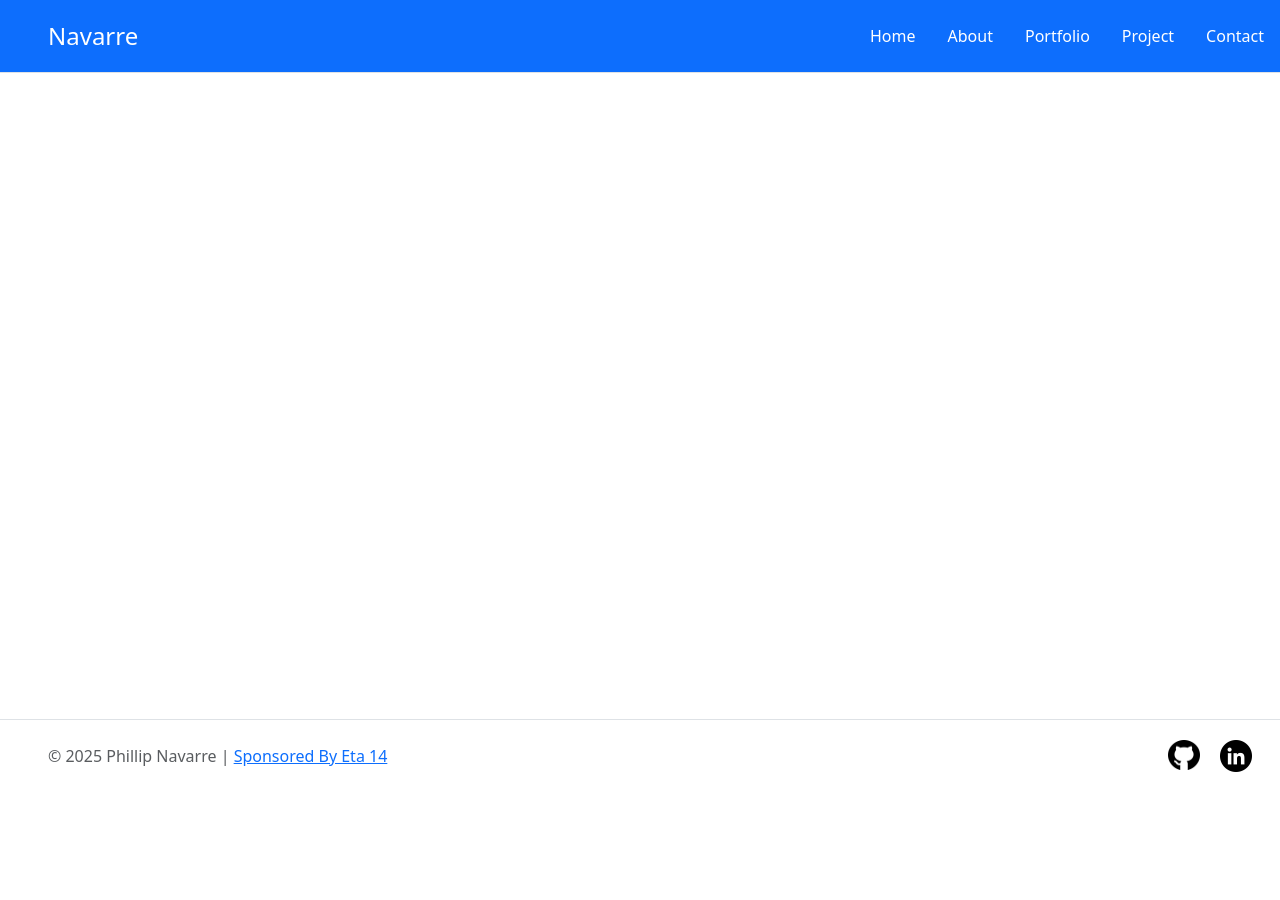
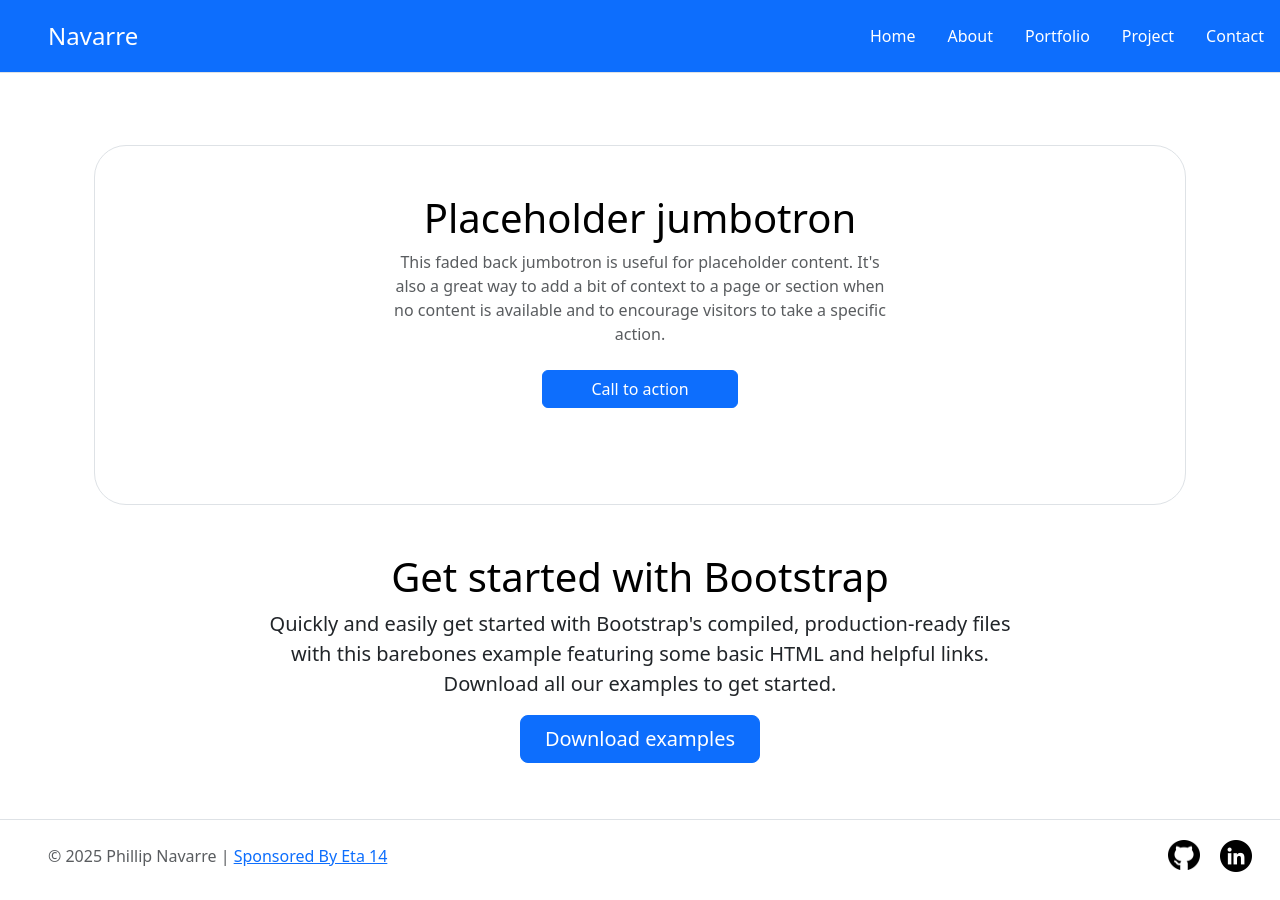
Before and after one commit to One4TheNation/ReactProj, a React (Vite) app: page /contact in a window 1280 px wide. Before the commit the page ends 800 px from the top, so only its background shows below. Built offline with nearby package versions, Linux system fonts and the light colour scheme.

Commit message:
fixing contact page

```diff
--- a/src/pages/ContactPage.jsx
+++ b/src/pages/ContactPage.jsx
@@ -6,7 +6,32 @@ function ContactPage(props) {
     <main
       role="main"
       className="container text-center d-flex flex-column align-items-center justify-content-center"
-    ></main>
+    >
+<div className="container my-5">
+  <div className="position-relative p-5 text-center text-muted bg-body border border-dashed rounded-5">
+    {/* <button type="button" className="position-absolute top-0 end-0 p-3 m-3 btn-close bg-secondary bg-opacity-10 rounded-pill" aria-label="Close"></button> */}
+    {/* <svg className="bi mt-5 mb-3" width="48" height="48"><use xlink:href="#check2-circle"></use></svg> */}
+    <h1 className="text-body-emphasis">Placeholder jumbotron</h1>
+    <p className="col-lg-6 mx-auto mb-4">
+      This faded back jumbotron is useful for placeholder content. It's also a great way to add a bit of context to a page or section when no content is available and to encourage visitors to take a specific action.
+    </p>
+    <button className="btn btn-primary px-5 mb-5" type="button">
+      Call to action
+    </button>
+  </div>
+</div>
+
+{/* <div className="b-example-divider"></div> */}
+
+  <h1 className="text-body-emphasis">Get started with Bootstrap</h1>
+  <p className="fs-5 col-md-8">Quickly and easily get started with Bootstrap's compiled, production-ready files with this barebones example featuring some basic HTML and helpful links. Download all our examples to get started.</p>
+
+<div className="mb-5">
+  <a href="/docs/5.3/examples/" className="btn btn-primary btn-lg px-4">Download examples</a>
+</div>
+
+    </main>
   );
 }
+
 export default ContactPage;
```
